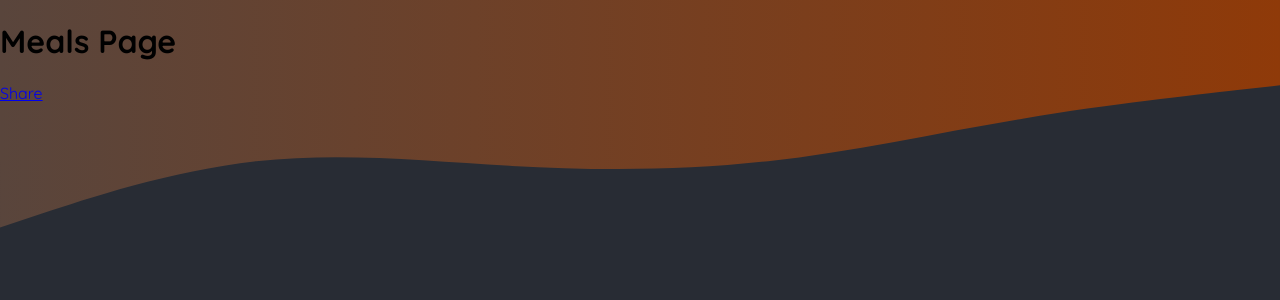
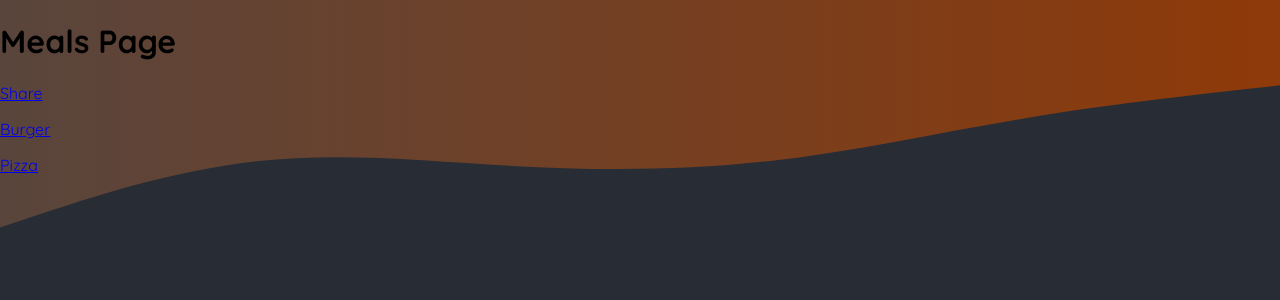
Before and after one commit to GenaPlem/next_js_foodies_app, a Next.js app: page /meals in a window 1280 px wide. Shown: the top 300 px of the page. Built offline with nearby package versions, Linux system fonts and the light colour scheme.

Commit message:
Add Links for each Meal

```diff
--- a/app/meals/page.js
+++ b/app/meals/page.js
@@ -4,7 +4,15 @@ const Meals = () => {
   return (
     <>
       <h1>Meals Page</h1>
-      <Link href="/meals/share">Share</Link>
+      <p>
+        <Link href="/meals/share">Share</Link>
+      </p>
+      <p>
+        <Link href="/meals/burger">Burger</Link>
+      </p>
+      <p>
+        <Link href="/meals/pizza">Pizza</Link>
+      </p>
     </>
   );
 };
```
